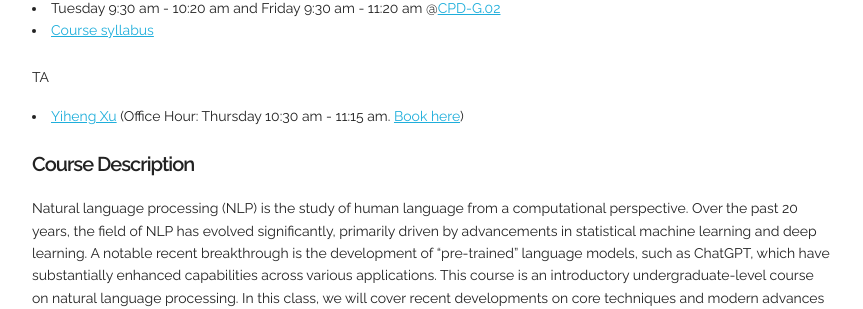
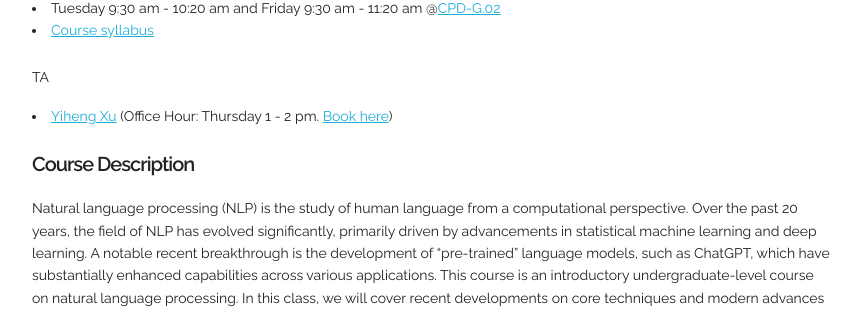
Before and after one commit to taoyds/taoyds.github.io, a Jekyll site: the page built from courses/comp3361.md, in a window 1280 px wide. Shown: the part 291-600 px from the top of the page, without its empty margins (208-1071 px from the left). Built offline with Jekyll 4.4.1, drawn with Linux system fonts in a browser that asks for light colours; some web fonts are replaced.

Commit message:
Update comp3361.md

```diff
--- a/courses/comp3361.md
+++ b/courses/comp3361.md
@@ -22,7 +22,7 @@ Lecture
 
 TA
 
-- [Yiheng Xu](https://yihengxu.com) (Office Hour: Thursday 10:30 am - 11:15 am. [Book here](https://calendly.com/yihengxu/comp3361-office-hour))
+- [Yiheng Xu](https://yihengxu.com) (Office Hour: Thursday 1 - 2 pm. [Book here](https://calendly.com/yihengxu/comp3361-office-hour))
 
 ## Course Description
 
```
